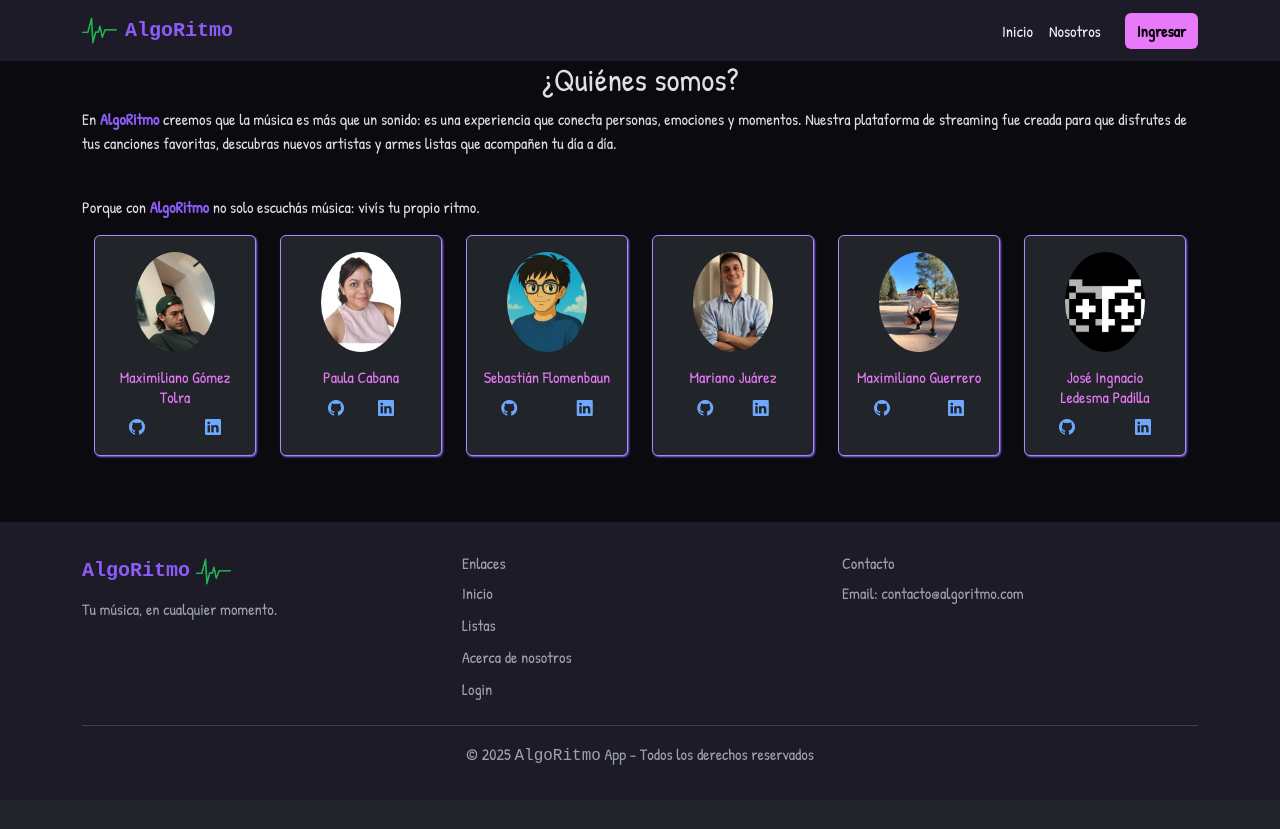
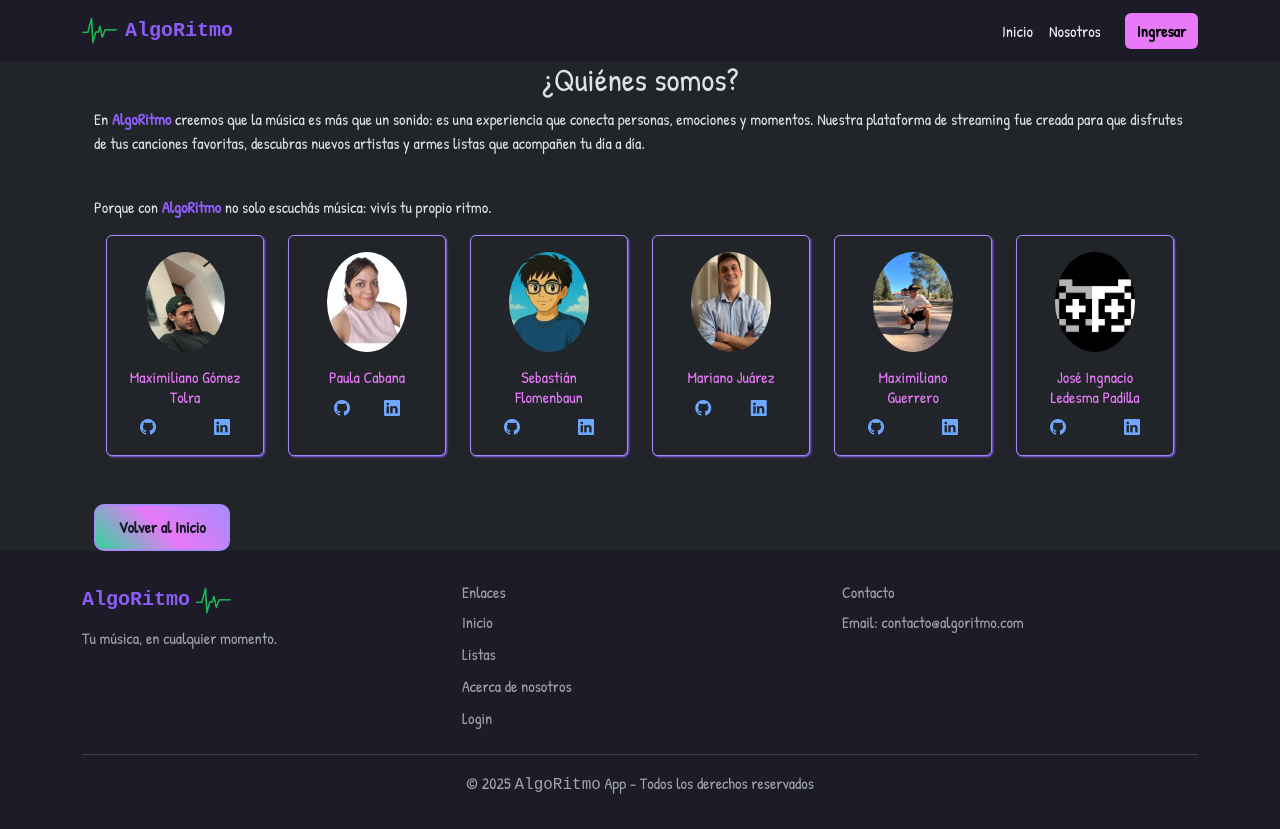
Before and after one commit to masheee/AlgoRitmo, a React (Vite) app: page /about in a window 1280 px wide. Before the commit the page ends 800 px from the top, so only its background shows below. Built offline with nearby package versions, Linux system fonts and the light colour scheme; a web font is replaced by a local one.

Commit message:
Eliminé el backound color del main que lo hacía negro, para que quede con el tema oscuro por defecto

```diff
--- a/src/App.jsx
+++ b/src/App.jsx
@@ -29,6 +29,7 @@ export default function AppLayout() {
           setUsuarioLogueado={setUsuarioLogueado}
         />
       <main>
+        <Container>
         <Routes>
           <Route path="/" element={<CardCanciones />} />
           <Route path="/detalles" element={<Detalle />} />
@@ -56,12 +57,13 @@ export default function AppLayout() {
           <Route path="/about" element={<Nosotros />} />
           <Route path="*" element={<NotFoundPage />} />
         </Routes>
+        </Container>
       </main>
         <Footer />
       </BrowserRouter>
 
 
-        {/*  */}<Container></Container>
+        {/*  */}
 
     </>
   );
--- a/src/components/pages/Nosotros.jsx
+++ b/src/components/pages/Nosotros.jsx
@@ -1,4 +1,4 @@
-import { Container, Card, Row, Col } from "react-bootstrap";
+import { Container, Card, Row, Col, Button } from "react-bootstrap";
 import PaulaCabana from "../../img/PaulaCabana.jpg";
 import MarianoJuarez from "../../img/MarianoJuarez.jpg";
 import MaximilianoGomezTolra from "../../img/MaximilianoGomezTolra.jpg";
@@ -239,6 +239,7 @@ const Nosotros = () => {
           </Col>
         </Row>
       </Container>
+      <Button className="d-flex justify-content-center btn-gradient">Volver al Inicio</Button>
     </section>
   );
 };
--- a/src/styles/index.css
+++ b/src/styles/index.css
@@ -25,7 +25,6 @@
 
 main {
   flex-grow: 1;
-  background-color: var(--color-bg);
 }
 /*----------------------------------------------------*/
 
--- a/src/styles/menu.css
+++ b/src/styles/menu.css
@@ -35,4 +35,5 @@
   font-optical-sizing: auto;
   font-weight: weight;
   font-style: normal;
+
 }
--- a/src/styles/nosotros.css
+++ b/src/styles/nosotros.css
@@ -45,3 +45,22 @@
       transition: 600ms;
 
 }
+
+.btn-gradient {
+  background: linear-gradient(45deg, var(--color-success), #e879f9, #a78bfa);
+  color: #1e1b29;
+  border: 2px solid #a78bfa;
+  font-weight: bold;
+  padding: 0.6rem 1.4rem;
+  border-radius: 10px;
+  transition: all 0.3s ease;
+  cursor: pointer;
+}
+
+.btn-gradient:hover {
+  background: linear-gradient(deg, #8b5cf6, #e879f9, #34d399);
+  color: #f3f4f6;
+  border: 2px solid #a78bfa;
+  box-shadow: 0 4px 15px #a78bfa;
+  transform: scale(1.05);
+}
```
Also changed, not shown: src/components/pages/Administrador.jsx (+8 -48 lines).
